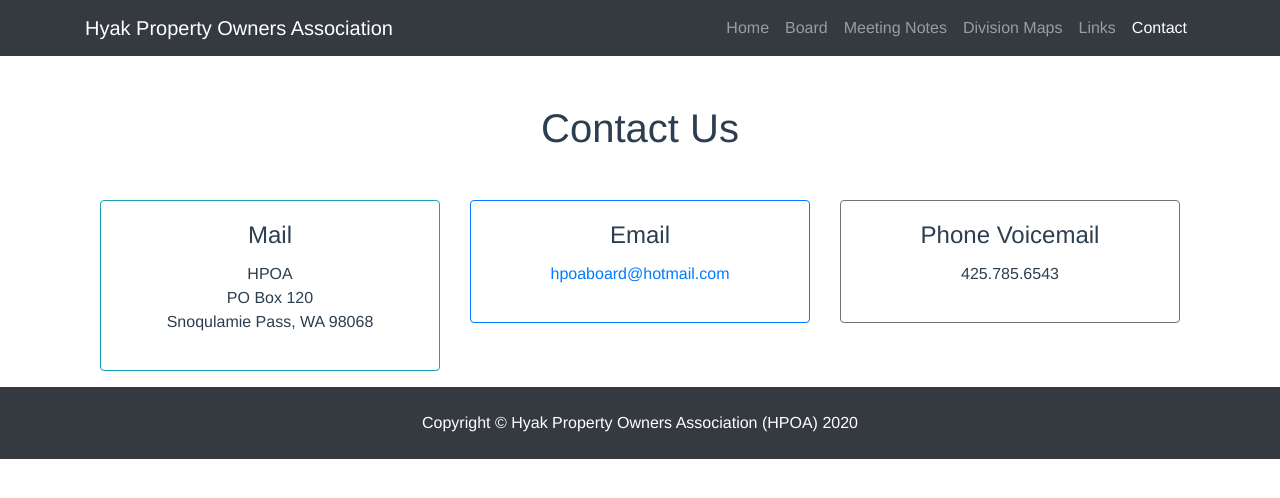
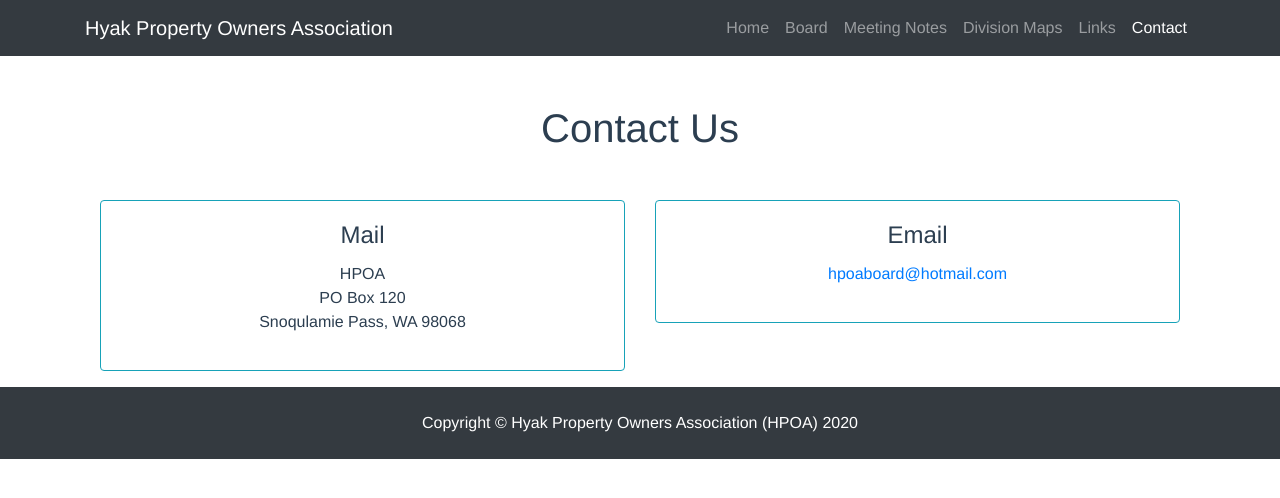
Before and after one commit to TheGauntt/hyak.life, a Vue app: page /contact in a window 1280 px wide. Shown: the top 498 px of the page. Built offline with nearby package versions, Linux system fonts and the light colour scheme; what vue-toasted would draw is missing.

Commit message:
Copy that

```diff
--- a/src/components/HyakMeetings.vue
+++ b/src/components/HyakMeetings.vue
@@ -1,18 +1,6 @@
 <template>
   <div>
     <h4 class="card-title mt-4">Board Meetings</h4>
-
-    <div class="alert alert-warning alert-dismissible fade show mt-2" role="alert">
-      <p>This month's meeting (April) has been canceled due to the concerns of COVID-19.</p>
-
-      <p>To avoid delays in construction, during the narrow summer building season, house plans may be sent electronically to the board, for review and approval.</p>
-
-      <p>- Sally, 3/16/2020</p>
-
-      <button type="button" class="close" data-dismiss="alert" aria-label="Close">
-        <span aria-hidden="true">&times;</span>
-      </button>
-    </div>
 
     <ul class="list-group">
       <li class="list-group-item">
--- a/src/views/Contact.vue
+++ b/src/views/Contact.vue
@@ -6,7 +6,7 @@
 
         <div class="container mt-5">
           <div class="row">
-            <div class="col-lg-4">
+            <div class="col-lg-6">
               <div class="card mb-3 border border-info">
                 <div class="card-body">
                   <h4 class="card-title">Mail</h4>
@@ -20,8 +20,8 @@
               </div>
             </div>
 
-            <div class="col-lg-4">
-              <div class="card mb-3 border border-primary">
+            <div class="col-lg-6">
+              <div class="card mb-3 border border-info">
                 <div class="card-body">
                   <h4 class="card-title">Email</h4>
 
@@ -31,16 +31,6 @@
                 </div>
               </div>
             </div>
-
-            <div class="col-lg-4">
-              <div class="card mb-3 border border-secondary">
-                <div class="card-body">
-                  <h4 class="card-title">Phone Voicemail</h4>
-
-                  <p>425.785.6543</p>
-                </div>
-              </div>
-            </div>
           </div>
         </div>
       </div>
--- a/src/views/Home.vue
+++ b/src/views/Home.vue
@@ -13,23 +13,8 @@
             </button>
           </div>
 
-          <div class="alert alert-success alert-dismissible fade show mt-2" role="alert">
-            <p>Coming to a theater near you Saturday, June 6th...</p>
-
-            <p>
-              <b>Neighborhood Cleanup starts at 9 AM</b> at the
-              <a target="_blank" href="https://goo.gl/maps/MNdicLHhNjXP3vrV9">Three Way Stop</a>
-            </p>
-
-            <p>
-              Then,
-              <b>Annual Meeting at 6 PM</b>
-              at the
-              <a
-                target="_blank"
-                href="https://www.google.com/maps/place/snoqualmie+pass+fire+and+rescue/@47.4171668,-121.4147039,17z/data=!3m1!4b1!4m5!3m4!1s0x549a79a0476547c1:0x4bfe36062cb6f570!8m2!3d47.4171668!4d-121.4125152"
-              >Fire Station</a>
-            </p>
+          <div class="alert alert-warning alert-dismissible fade show mt-2" role="alert">
+           The Clean-up and Annual Meeting, (that were previously scheduled for June 6), have now been CANCELLED. This is to comply with the current state rules regarding "social distancing". Stay Safe, Stay Healthy, and we will see you next year! - P.H.
             <button type="button" class="close" data-dismiss="alert" aria-label="Close">
               <span aria-hidden="true">&times;</span>
             </button>
```
